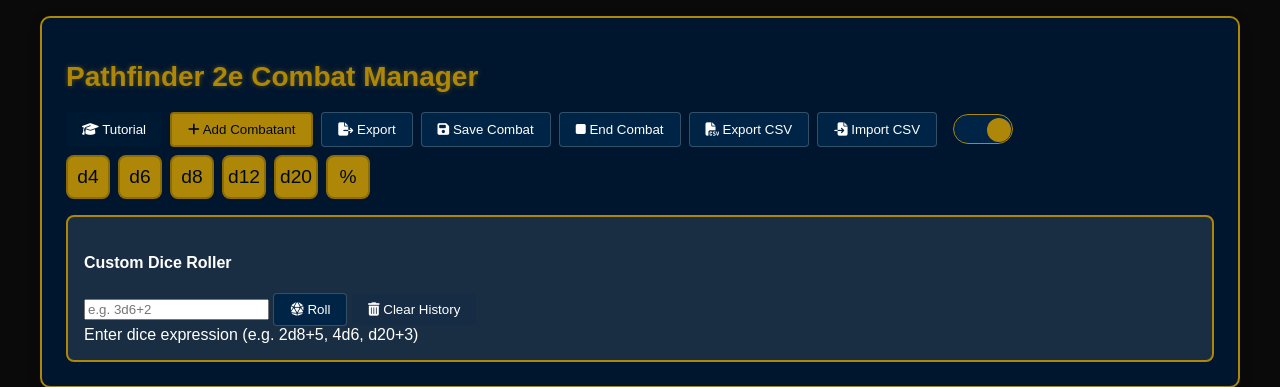
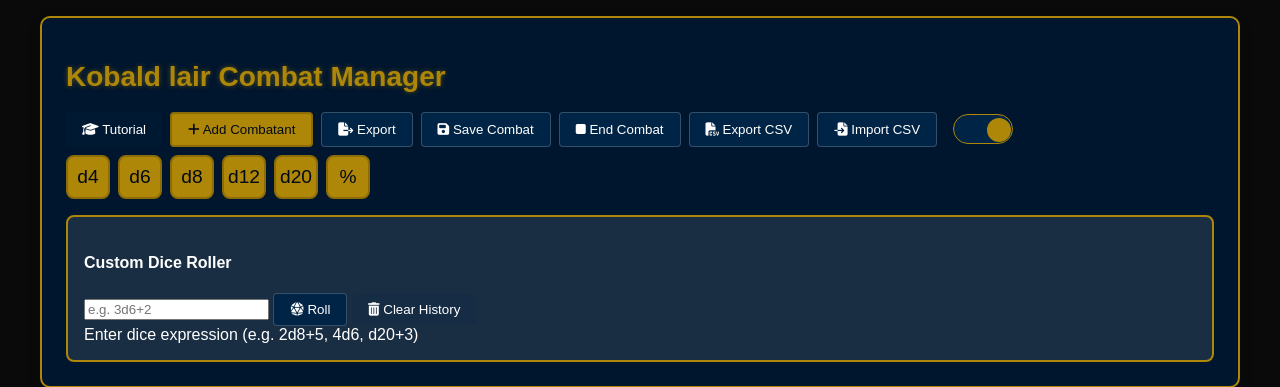
Before and after one commit to MindClaw332/PathfinderToolingProject, a Laravel app: page /combat in a window 1280 px wide. Shown: the top 387 px of the page. Run offline with Laravel 12, Linux system fonts and the light colour scheme; data that the repository does not hold is empty; parts of the project's set-up code (start-up, migrations or seed data) failed here and were passed over; some libraries are stand-ins or nearby versions; some web fonts are replaced.

Commit message:
Changed the name to make sure we use the proper name on all pages

```diff
--- a/resources/views/combat.blade.php
+++ b/resources/views/combat.blade.php
@@ -3,7 +3,7 @@
 <head>
     <meta charset="utf-8">
     <meta name="viewport" content="width=device-width, initial-scale=1">
-    <title>Pathfinder 2e Combat Manager</title>
+    <title>Kobald lair Combat Manager</title>
 
     <!-- Fonts -->
     <link rel="preconnect" href="https://fonts.bunny.net">
@@ -1775,7 +1775,7 @@
         <!-- Header -->
         <div class="header">
             <div class="header-content">
-                <h1 class="header-title">Pathfinder 2e Combat Manager</h1>
+                <h1 class="header-title">Kobald lair Combat Manager</h1>
 
                 <div class="header-controls">
                     <div class="header-buttons">
@@ -2183,8 +2183,8 @@
                 highlightStyle: '',
                 tutorialSteps: [
                     {
-                        title: "Welcome to Combat Manager",
-                        content: "This tutorial will guide you through the main features of the Pathfinder 2e Combat Manager.<br><br>You'll learn how to add combatants, manage turns, track HP, and use dice rollers.",
+                        title: "Welcome to Kobald lair Combat Manager",
+                        content: "This tutorial will guide you through the main features of the Kobald lair Combat Manager.<br><br>You'll learn how to add combatants, manage turns, track HP, and use dice rollers.",
                         element: null
                     },
                     {
@@ -2571,7 +2571,7 @@
                                 </tbody>
                             </table>
                             <div style="text-align:center;margin-top:5mm">
-                                Generated by Pathfinder 2e Combat Manager
+                                Generated by Kobald lair Combat Manager
                             </div>
                         </body>
                         </html>
--- a/resources/views/contact.blade.php
+++ b/resources/views/contact.blade.php
@@ -4,7 +4,7 @@
 <head>
     <meta charset="utf-8">
     <meta name="viewport" content="width=device-width, initial-scale=1">
-    <title>Contact - Pathfinder 2e Combat Manager</title>
+    <title>Contact - Kobald lair</title>
 
     <!-- Vite for Tailwind -->
     @vite(['resources/css/app.css', 'resources/js/app.js'])
```
